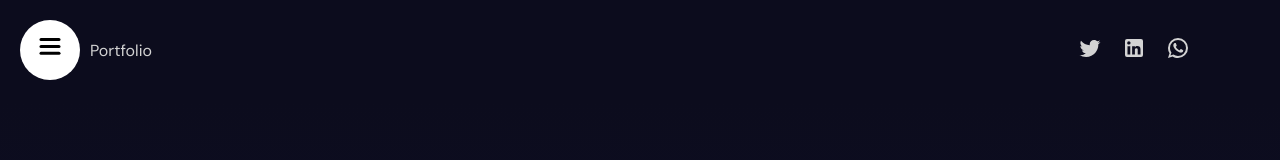
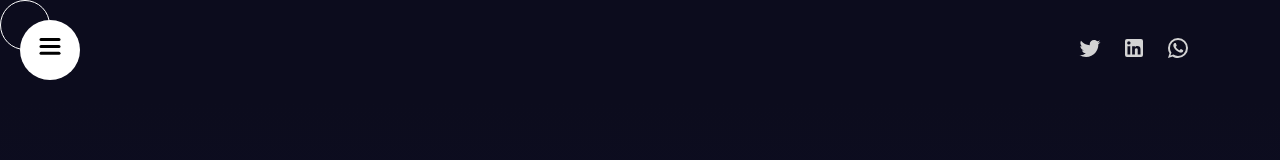
Before and after one commit to agustinibar/my-portfolio, a React (Vite) app: page / in a window 1280 px wide. Shown: the top 160 px of the page. Built offline with nearby package versions, Linux system fonts and the light colour scheme.

Commit message:
cursor circle

```diff
--- a/src/App.jsx
+++ b/src/App.jsx
@@ -1,6 +1,7 @@
 
 import './app.scss'
 import Contact from './components/Contact/Contact'
+import Cursor from './components/Cursor/Cursor'
 import Hero from './components/Hero/Hero'
 import { Navbar } from './components/Navbar/Navbar'
 import Parallax from './components/Parallax/Parallax'
@@ -11,6 +12,7 @@
 
   return (
     <div>
+        <Cursor/>
       <section id="HomePage">
         <Navbar/>
         <Hero/>
@@ -27,7 +29,7 @@
       <section id="Contact">
         <Contact/>
       </section>
-      <section>About me</section>
+  {/* <section>About me</section> */}
     </div>
   )
 }
--- /dev/null
+++ b/src/components/Cursor/Cursor.jsx
@@ -0,0 +1,33 @@
+import { useState } from 'react';
+import './cursor.scss';
+import { useEffect } from 'react';
+import { motion } from 'framer-motion';
+
+const Cursor = () => {
+
+    const [position, setPosition] = useState({ y:0, x:0 });
+
+    useEffect(()=>{
+        const mouseMove = (e)=>{
+            setPosition({x:e.clientX, y:e.clientY});
+        };
+
+        window.addEventListener("mousemove", mouseMove);
+
+        return ()=>{
+            window.removeEventListener("mousemove", mouseMove);
+        };
+    },[]);
+
+    console.log(position);
+
+    return (
+    <motion.div
+    className="cursor"
+    animate={{x: position.x, y: position.y}}
+    >
+    </motion.div>
+  )
+}
+
+export default Cursor;
--- /dev/null
+++ b/src/components/Cursor/cursor.scss
@@ -0,0 +1,8 @@
+.cursor{
+    width: 50px;
+    height: 50px;
+    border-radius: 50%;
+    border: 1px solid  white;
+    position: fixed;
+    z-index: 999;
+}
--- a/src/components/Navbar/Navbar.jsx
+++ b/src/components/Navbar/Navbar.jsx
@@ -14,7 +14,7 @@
             <motion.span
             initial={{opacity:0, scale:0.5}}
             animate={{opacity:1, scale:1}}
-            transition={{duration:0.5}}>Portfolio </motion.span>
+            transition={{duration:0.5}}></motion.span>
             <div className="social">
                 <a href="#">
                 <Twitter/>
--- a/src/components/Sidebar/links/Links.jsx
+++ b/src/components/Sidebar/links/Links.jsx
@@ -32,7 +32,7 @@
     "Services",
     "Portfolio",
     "Contact",
-    "About Me",
+    // "About Me",
   ];
 
 
```
